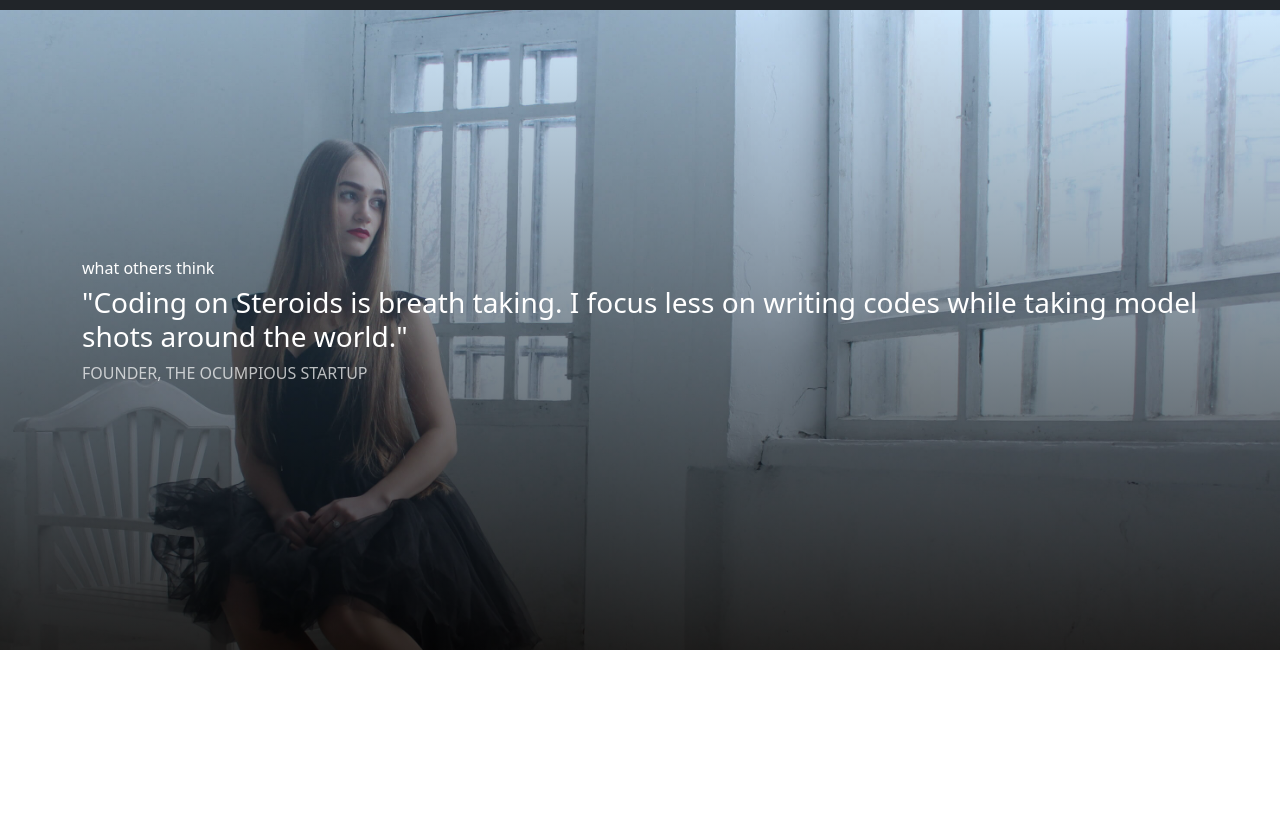
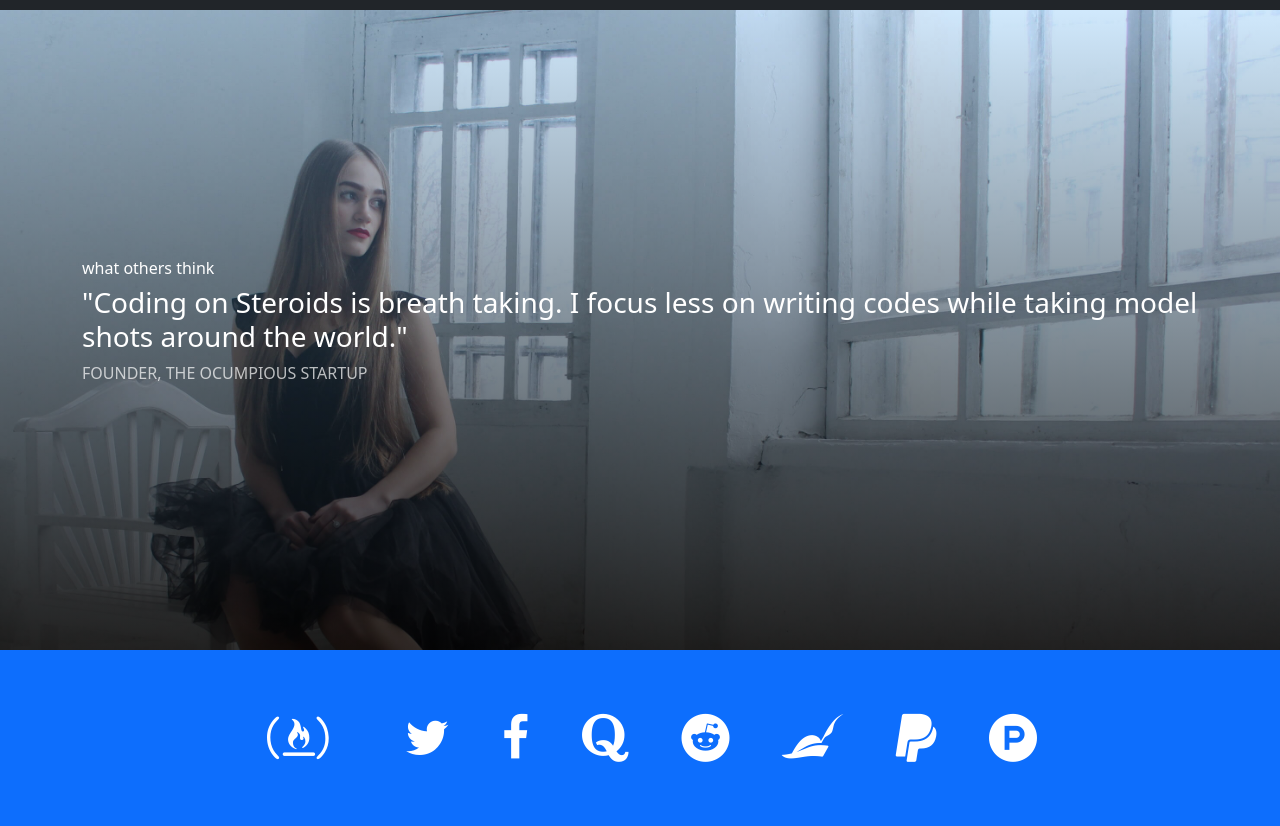
Before and after one commit to NOTINVIZER/labBootstrap, a plain HTML site: page index.html in a window 1280 px wide. Shown: the part 2085-2911 px from the top of the page. Before the commit the page ends 2735 px from the top, so only its background shows below. Drawn offline with nearby package versions, Linux system fonts and the light colour scheme.

Commit message:
AddedIcons

```diff
--- a/css/style.css
+++ b/css/style.css
@@ -21,3 +21,12 @@
 	flex-basis: 50%
   }
 }
+@font-face {
+  font-family: 'fontello';
+  src: url('..css/font/fonts/fontawesome-webfont.eot');
+  src: url('..css/font/fonts/fontawesome-webfont.woff') format('woff'),
+  url('..css/font/fonts/fontawesome-webfont.ttf') format('truetype'),
+  url('..css/font/fonts/fontawesome-webfont.svg') format('svg');
+  font-weight: normal;
+  font-style: normal;
+}
--- a/index.html
+++ b/index.html
@@ -7,6 +7,7 @@
 	<link href="https://cdn.jsdelivr.net/npm/bootstrap@5.0.0-beta3/dist/css/bootstrap.min.css"
               rel="stylesheet" integrity="sha384-eOJMYsd53ii+scO/bJGFsiCZc+5NDVN2yr8+0RDqr0Ql0h+rP48ckxlpbzKgwra6"
               crossorigin="anonymous">
+        <link rel="stylesheet" href="css/font/css/font-awesome.min.css">
   </head>
   <body>
  	<div class="container"></div>
@@ -100,7 +101,30 @@
                 </div>
             </div>
         </section>
-        <section id="featured-on"></section>
+        <section id="featured-on" class="bg-primary">
+            <div class="container">
+                <div class="row py-5 text-center text-white">
+                    <div class="col-12">
+                        <i class="fa fa-3x fa-free-code-camp my-3 mx-5"
+                                aria-hidden="true"></i>
+                        <i class="fa fa-3x fa-twitter my-3 mx-4"
+                                aria-hidden="true"></i>
+                        <i class="fa fa-3x fa-facebook my-3 mx-4"
+                                aria-hidden="true"></i>
+                        <i class="fa fa-3x fa-quora my-3 mx-4"
+                                aria-hidden="true"></i>
+                        <i class="fa fa-3x fa-reddit my-3 mx-4"
+                                aria-hidden="true"></i>
+                        <i class="fa fa-3x fa-pied-piper my-3 mx-4"
+                                aria-hidden="true"></i>
+                        <i class="fa fa-3x fa-paypal my-3 mx-4"
+                                aria-hidden="true"></i>
+                        <i class="fa fa-3x fa-product-hunt my-3 mx-4"
+                                aria-hidden="true"></i>
+                    </div>
+                </div>
+            </div>
+        </section>
         <section id="feature-rundown"></section>
         <section id="pricing"></section>
         <section id="footer"></section>
```
